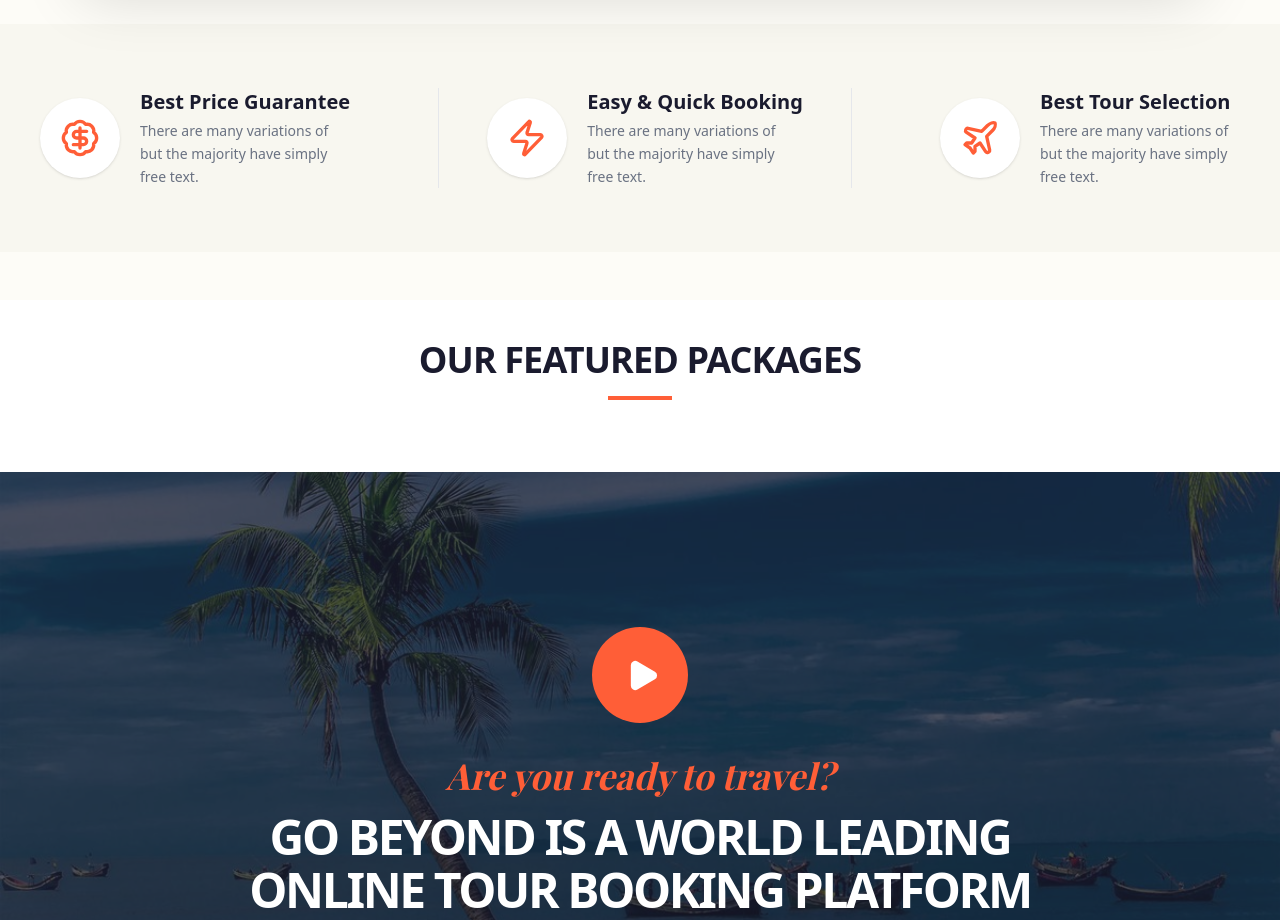
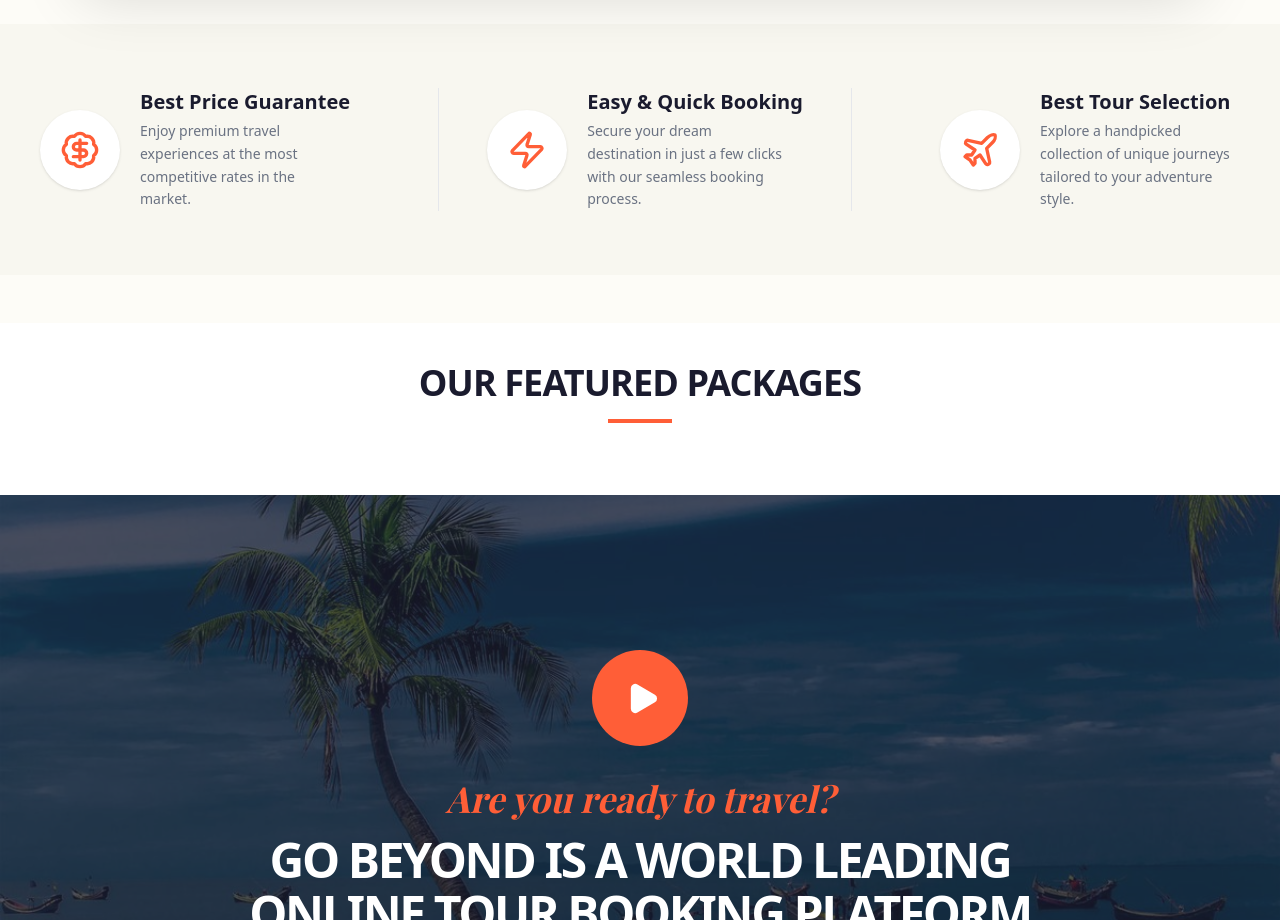
Before and after one commit to Muntasir-WSX/Go-Beyond, a React (Vite) app: page / in a window 1280 px wide. Shown: the part 840-1760 px from the top of the page. Built offline with nearby package versions, Linux system fonts and the light colour scheme; no server answers; a web font is replaced by a local one.

Commit message:
facility Compo Fixed

```diff
--- a/src/PAGES/HOME/FacilityHome.jsx
+++ b/src/PAGES/HOME/FacilityHome.jsx
@@ -16,7 +16,7 @@ const FacilityHome = () => {
                             Best Price Guarantee
                         </h3>
                         <p className="text-gray-500 text-sm max-w-50 leading-relaxed">
-                            There are many variations of but the majority have simply free text.
+                            Enjoy premium travel experiences at the most competitive rates in the market.
                         </p>
                     </div>
                 </div>
@@ -31,7 +31,7 @@ const FacilityHome = () => {
                             Easy & Quick Booking
                         </h3>
                         <p className="text-gray-500 text-sm max-w-50 leading-relaxed">
-                            There are many variations of but the majority have simply free text.
+                            Secure your dream destination in just a few clicks with our seamless booking process.
                         </p>
                     </div>
                 </div>
@@ -46,7 +46,7 @@ const FacilityHome = () => {
                             Best Tour Selection
                         </h3>
                         <p className="text-gray-500 text-sm max-w-50 leading-relaxed">
-                            There are many variations of but the majority have simply free text.
+                            Explore a handpicked collection of unique journeys tailored to your adventure style.
                         </p>
                     </div>
                 </div>
```
